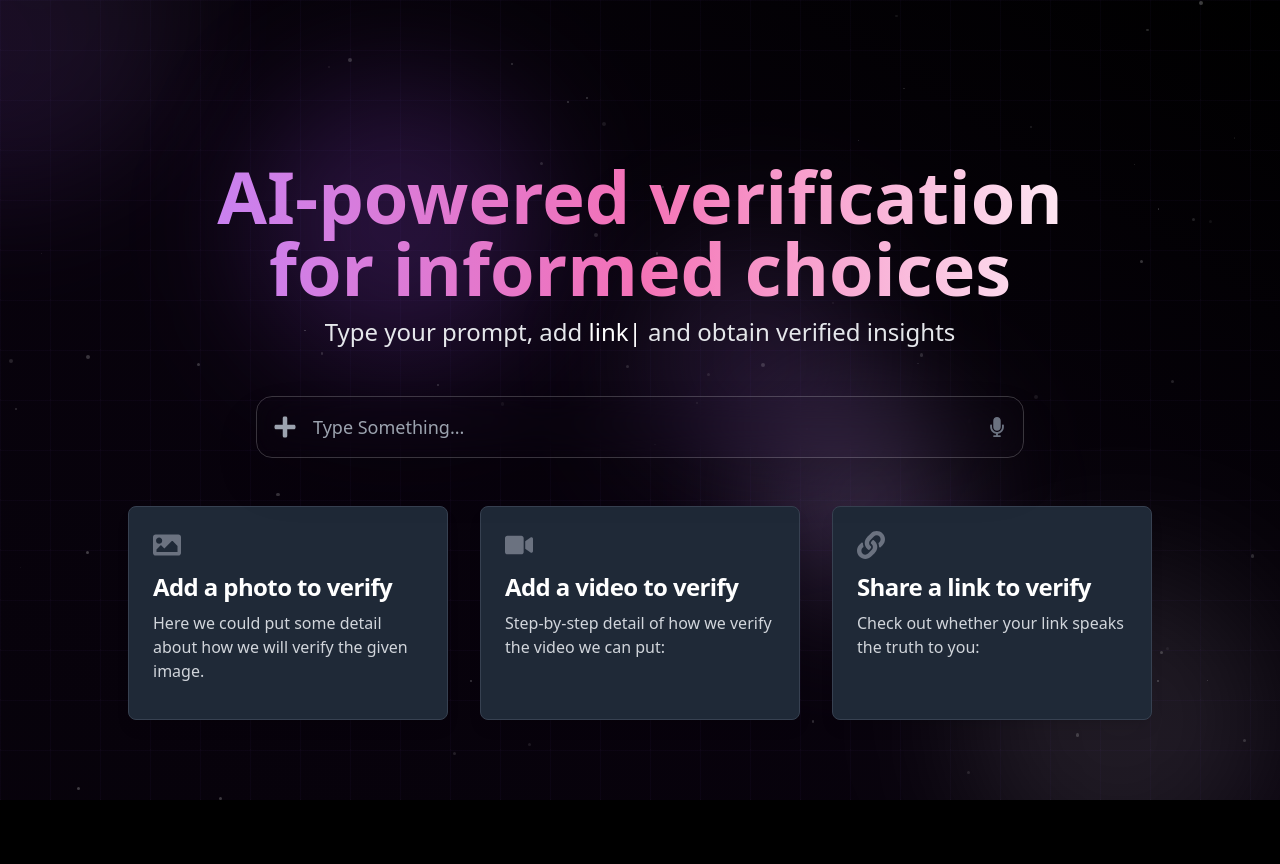
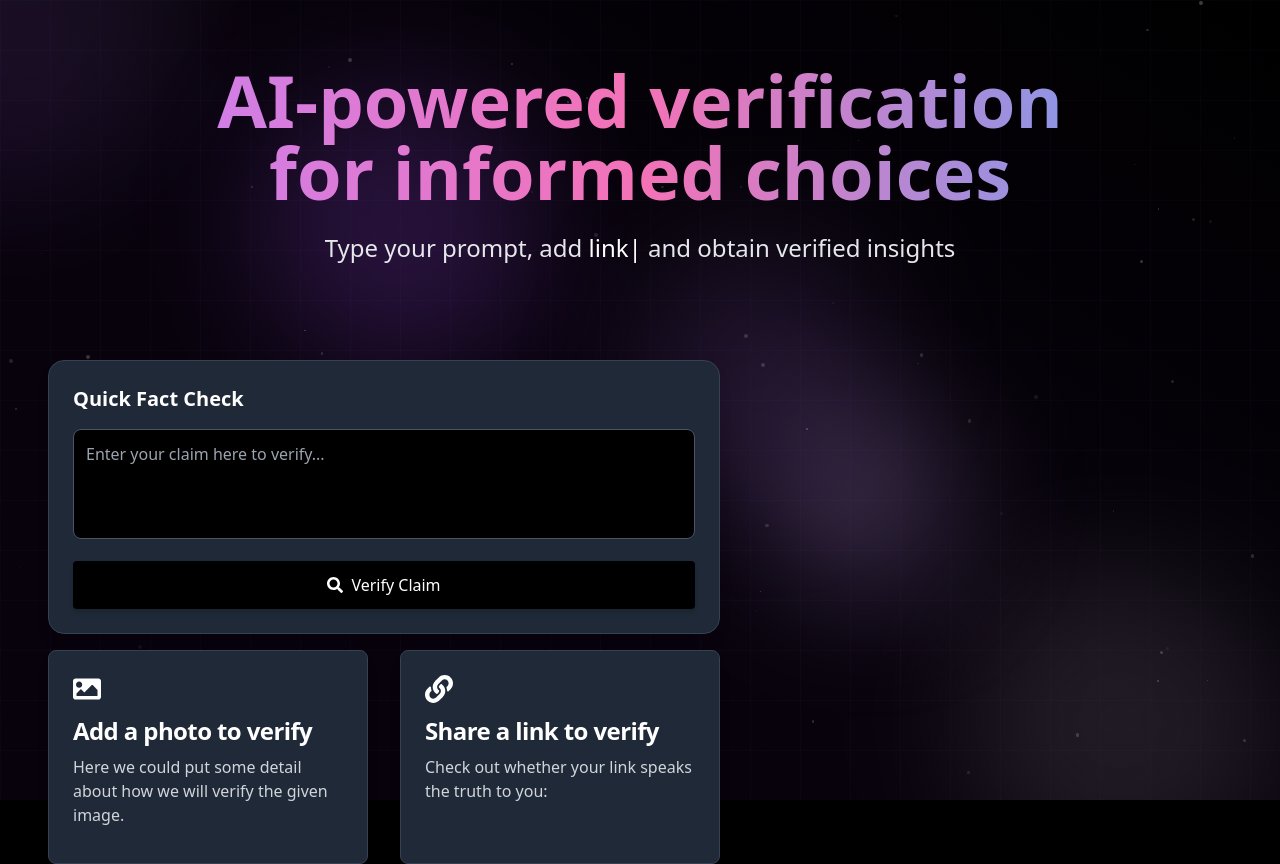
Before and after one commit to Satya-Shield/FrontEnd, a Next.js app: page / in a window 1280 px wide. Before the commit the page ends 800 px from the top, so only its background shows below. Built offline with nearby package versions, Linux system fonts and the light colour scheme.

Commit message:
Hero refixed

```diff
--- a/app/components/FeatureCard.jsx
+++ b/app/components/FeatureCard.jsx
@@ -4,17 +4,12 @@ import { FaImage, FaVideo, FaLink } from 'react-icons/fa';
 const FeatureCard = ({ type }) => {
   const cardConfig = {
     photo: {
-      icon: <FaImage className="w-7 h-7 text-gray-500 dark:text-gray-400 mb-3" />,
+      icon: <FaImage className="w-7 h-7 text-white dark:text-black-400 mb-3" />,
       title: 'Add a photo to verify',
       description: 'Here we could put some detail about how we will verify the given image.'
     },
-    video: {
-      icon: <FaVideo className="w-7 h-7 text-gray-500 dark:text-gray-400 mb-3" />,
-      title: 'Add a video to verify',
-      description: 'Step-by-step detail of how we verify the video we can put:'
-    },
     link: {
-      icon: <FaLink className="w-7 h-7 text-gray-500 dark:text-gray-400 mb-3" />,
+      icon: <FaLink className="w-7 h-7 text-white dark:text-black-400 mb-3" />,
       title: 'Share a link to verify',
       description: 'Check out whether your link speaks the truth to you:'
     }
--- a/app/components/FeatureCards.jsx
+++ b/app/components/FeatureCards.jsx
@@ -3,10 +3,11 @@ import FeatureCard from './FeatureCard';
 
 const FeatureCards = () => {
   return (
-    <div className="grid md:grid-cols-3 gap-8 mt-16">
-      <FeatureCard type='photo'/>
-      <FeatureCard type='video'/>
-      <FeatureCard type='link'/>
+    <div className="flex flex-col items-start w-full px-6 mt-4">
+      <div className="grid grid-cols-1 md:grid-cols-2 gap-8 w-full max-w-2xl">
+        <FeatureCard type="photo" />
+        <FeatureCard type="link" />
+      </div>
     </div>
   );
 };
--- a/app/components/LandingPage.jsx
+++ b/app/components/LandingPage.jsx
@@ -37,8 +37,8 @@ const LandingPage = () => {
   }, [displayText, typing, currentWord]);
 
   return (
-    <div className="text-center space-y-3 mt-20">
-      <h1 className="text-5xl md:text-6xl lg:text-7xl font-bold bg-gradient-to-r from-purple-400 via-pink-400 to-white bg-clip-text text-transparent leading-tight">
+    <div className="relative container mx-auto px-4 py-16 text-center">
+      <h1 className="text-5xl md:text-6xl lg:text-7xl mb-6 font-bold bg-gradient-to-r from-purple-400 via-pink-400 to-blue-400 bg-clip-text text-transparent leading-tight">
         AI-powered verification
         <br />
         for informed choices
--- a/app/components/SearchInput.jsx
+++ b/app/components/SearchInput.jsx
@@ -1,49 +1,46 @@
-import React from 'react'
-import { FaMicrophone, FaPlus, FaPaperPlane } from 'react-icons/fa'
-const SearchInput = ({ value, onChange, onSubmit }) => {
-    const handleKeyPress = (e) => {
-        if (e.key === 'Enter' && onSubmit) {
-            onSubmit(value);
-        }
-    };
+"use client";
 
-    return (
-        <div className="flex justify-center">
-            <div className="w-full max-w-3xl">
-                <div className="dark:bg-gray-800 dark:border-gray-700 bg-opacity-80 backdrop-blur-lg rounded-2xl p-4 flex items-center space-x-4 shadow-2xl border border-white border-opacity-20">
-                    <div className="flex-shrink-0">
-                        <FaPlus className="w-6 h-6 text-gray-400" />
-                    </div>
-                <input
-                    type="text"
-                    placeholder="Type Something..."
-                    value={value}
-                    onChange={(e) => onChange(e.target.value)}
-                    onClick={handleKeyPress}
-                    className="flex-1 bg-transparent text-white text-lg outline-none"
-                    onKeyDown={(e) => {
-                        if (e.key === "Enter") onSubmit(value);
-                    }}
-                />
+import React, { useState } from "react";
+import { FaSearch } from "react-icons/fa";
 
-                {value && value.trim() ? (
-                    <div className='flex space-x-5'>
-                        <FaPaperPlane
-                            className="w-5 h-5 text-gray-500 cursor-pointer ml-2"
-                            onClick={() => onSubmit(value)}
-                        />
-                        <FaMicrophone className="w-5 h-5 text-gray-500 ml-2 cursor-pointer" />
-                    </div>
-                    ) : (
-                        <FaMicrophone className="w-5 h-5 text-gray-500 ml-2 cursor-pointer" />
-                    )
-                }
+const SearchInput = ({ onSearch }) => {
+  const [inputText, setInputText] = useState("");
 
-            </div>
+  const handleSearch = () => {
+    if (inputText.trim()) {
+      onSearch(inputText);
+    }
+  };
+
+  return (
+    <div className="flex flex-col items-start justify-start w-full mt-8 px-6">
+      {/* Box shifted left and limited max-width */}
+      <div className="bg-gray-800 backdrop-blur-lg border border-gray-700 rounded-2xl p-6 w-full max-w-2xl shadow-lg">
+        <h3 className="text-xl font-semibold mb-4 text-white">
+          Quick Fact Check
+        </h3>
+
+        <div className="space-y-4">
+          <textarea
+            placeholder="Enter your claim here to verify..."
+            value={inputText}
+            onChange={(e) => setInputText(e.target.value)}
+            className="w-full min-h-[110px] bg-black border border-gray-600 rounded-lg text-white placeholder:text-white-400 p-3 resize-none focus:outline-none focus:ring-2 focus:ring-blue-600"
+          />
+
+          {/* Gradient theme button */}
+          <button
+            onClick={handleSearch}
+            className="w-full flex items-center justify-center gap-2 bg-black hover:opacity-90 transition rounded py-3 text-base font-medium shadow-md text-white"
+
+          >
+            <FaSearch className="w-4 h-4" />
+            Verify Claim
+          </button>
         </div>
+      </div>
     </div>
   );
 };
 
-
-export default SearchInput
+export default SearchInput;
--- a/app/page.jsx
+++ b/app/page.jsx
@@ -2,18 +2,17 @@
 
 import React, { useState } from "react";
 import LandingPage from "./components/LandingPage";
+import FeatureCards from "./components/FeatureCards.jsx";
+import BackgroundEffects from "./components/BackgroundEffects";
+import { FaSearch } from "react-icons/fa";
 import SearchInput from "./components/SearchInput";
-import FeatureCards from "./components/FeatureCards";
-import Result from "./result/page";
-import BackgroundEffects from "./components/BackgroundEffects";
 const Page = () => {
-    const [currentPage, setCurrentPage] = useState("landing");
-    const [searchQuery, setSearchQuery] = useState("");
+  const [searchQuery, setSearchQuery] = useState("");
+  const [inputText, setInputText] = useState("");
 
     const handleSearch = (query) => {
       if (query.trim()) {
         setSearchQuery(query);
-        setCurrentPage("result");
       }
     };
 
@@ -22,30 +21,21 @@ const Page = () => {
       setCurrentPage("result");
     };
 
-    const handleBack = () => {
-      setCurrentPage("landing");
-      setSearchQuery("");
-    };
-
-    if(currentPage === "result") {
-      return <Result query={searchQuery} onBack={handleBack} />;
-      // Abhi onBack works a lil off can do better
-    }
 
   return (
-    <div className="bg-black flex flex-col items-center justify-center p-6 min-h-screen relative">
+    <div className="bg-black flex flex-col items-center min-h-screen relative">
       <BackgroundEffects />
-      <div className="w-full max-w-5xl mx-auto space-y-12 relative z-10">
+      <div className="relative overflow-hidden w-full">
         <LandingPage />
-        <SearchInput
-          value={searchQuery}
-          onChange={setSearchQuery}
-          onSubmit={handleSearch}
-        />
-        <FeatureCards onCardClick={handleCardClick} />
-        {/* Still need to handle for images and url  */}
+      </div>
+      <div className="w-full flex justify-start px-6 z-10 relative">
+          <SearchInput onSearch={handleSearch}/>
+      </div>
+     <div className="w-full flex justify-start px-6 z-10 relative">
+        <FeatureCards />
       </div>
     </div>
+
 
   );
 };
```
